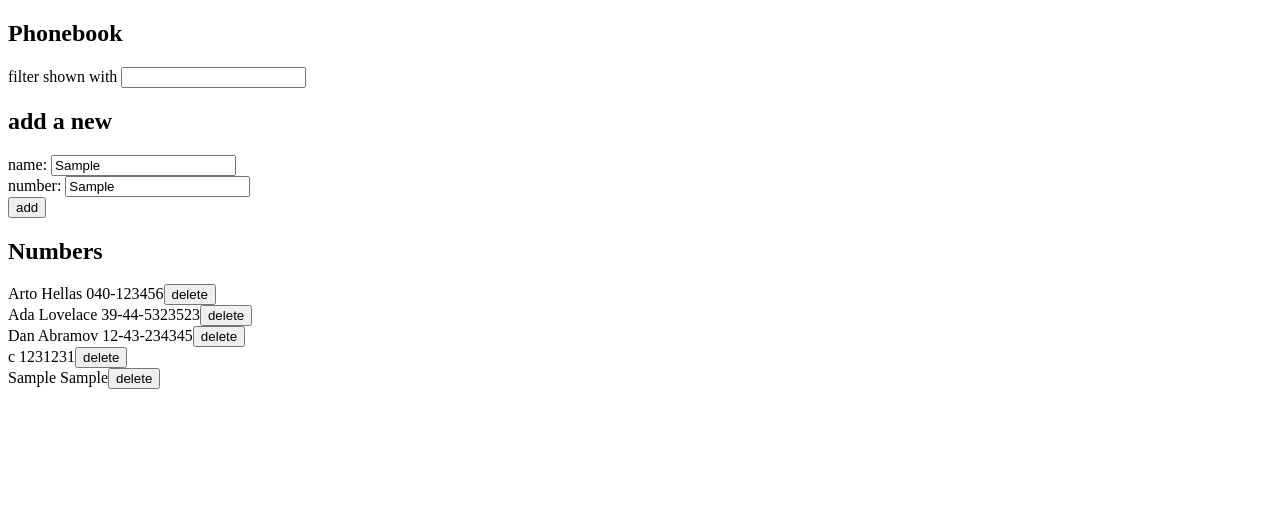
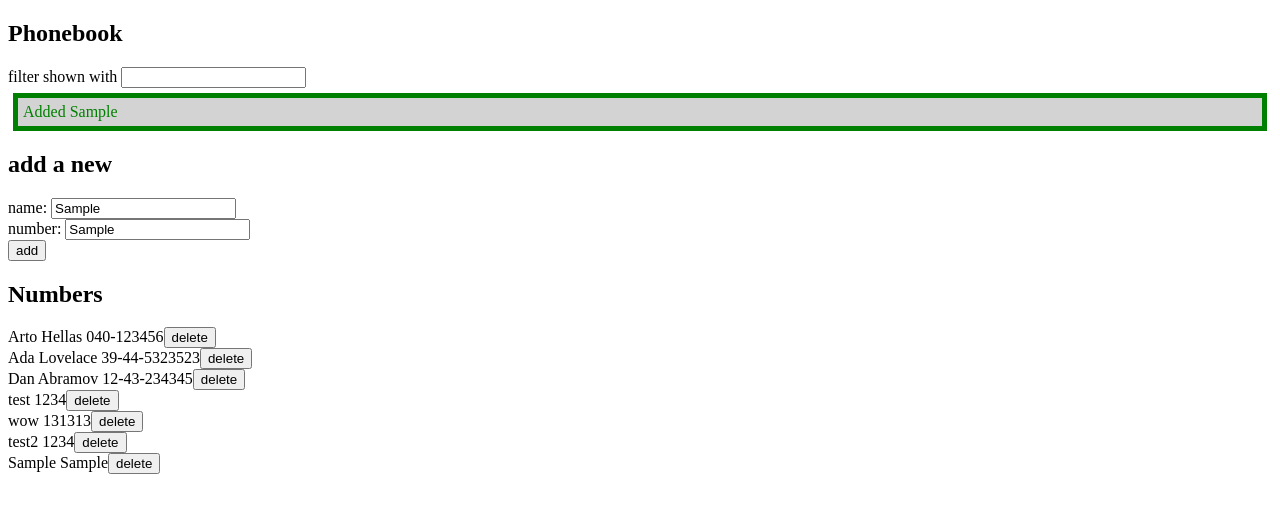
Before and after one commit to bp40/Full-Stack-Open-2022, a React (Create React App) app in the folder part2/phonebook/: page / in a window 1280 px wide. Both pictures are taken after typing "Sample", "Sample" into the empty fields and a click on the button "add". Shown: the top 512 px of the page. Built offline with nearby package versions, Linux system fonts and the light colour scheme; no server answers; data requests are answered from the project's data file.

Commit message:
ex 2.19-2.20 added add and error notifications

```diff
--- a/part2/phonebook/db.json
+++ b/part2/phonebook/db.json
@@ -16,8 +16,18 @@
       "id": 3
     },
     {
-      "name": "c",
-      "number": "1231231",
+      "name": "test ",
+      "number": "1234",
+      "id": 4
+    },
+    {
+      "name": "wow",
+      "number": "131313",
+      "id": 5
+    },
+    {
+      "name": "test2",
+      "number": "1234",
       "id": 6
     }
   ]
--- a/part2/phonebook/src/App.jsx
+++ b/part2/phonebook/src/App.jsx
@@ -1,12 +1,17 @@
 import React, { useEffect, useState } from 'react';
 import Filter from './components/Filter';
 import NewPersonForm from './components/NewPersonForm';
+import Notification from './components/Notification';
 import PersonsList from './components/PersonsList';
 import personsService from './services/personsService';
 
 function App() {
   const [persons, setPersons] = useState([]);
   const [searchTerm, setNewSearchTerm] = useState('');
+  const [alertMessage, setAlertMessage] = useState({
+    message: '',
+    isError: false,
+  });
 
   useEffect(() => {
     personsService.getAll().then((data) => {
@@ -23,14 +28,13 @@ function App() {
     <div>
       <h2>Phonebook</h2>
       <Filter searchTerm={searchTerm} handleSearchChange={handleSearchChange} />
-
-      <NewPersonForm persons={persons} setPersons={setPersons} />
-
-      <h2>Numbers</h2>
+      <Notification alertMessage={alertMessage} />
+      <NewPersonForm persons={persons} setPersons={setPersons} setAlertMessage={setAlertMessage} />
       <PersonsList
         persons={persons}
         searchTerm={searchTerm}
         setPersons={setPersons}
+        setAlertMessage={setAlertMessage}
       />
     </div>
   );
--- a/part2/phonebook/src/components/NewPersonForm.jsx
+++ b/part2/phonebook/src/components/NewPersonForm.jsx
@@ -2,7 +2,7 @@ import React, { useState } from 'react';
 
 import personsService from '../services/personsService';
 
-function NewPersonForm({ persons, setPersons }) {
+function NewPersonForm({ persons, setPersons, setAlertMessage }) {
   const [newName, setNewName] = useState('');
   const [newNumber, setNewNumber] = useState('');
 
@@ -44,10 +44,30 @@ function NewPersonForm({ persons, setPersons }) {
             setPersons(data);
           });
         });
+        setAlertMessage({
+          message: `Edited ${newPersonObject.name}`,
+          isError: false,
+        });
+        setTimeout(() => {
+          setAlertMessage({
+            message: '',
+            isError: false,
+          });
+        }, 5000);
       }
     } else {
       setPersons(persons.concat(newPersonObject));
       personsService.create(newPersonObject);
+      setAlertMessage({
+        message: `Added ${newPersonObject.name}`,
+        isError: false,
+      });
+      setTimeout(() => {
+        setAlertMessage({
+          message: '',
+          isError: false,
+        });
+      }, 5000);
     }
   };
 
--- /dev/null
+++ b/part2/phonebook/src/components/Notification.jsx
@@ -0,0 +1,37 @@
+import React from 'react';
+
+function Notification({ alertMessage }) {
+  const errorStyle = {
+    color: 'red',
+    border: '5px solid red',
+    backgroundColor: 'lightGrey',
+    padding: '5px',
+    margin: '5px',
+  };
+
+  const infoStyle = {
+    color: 'green',
+    border: '5px solid green',
+    backgroundColor: 'lightGrey',
+    padding: '5px',
+    margin: '5px',
+  };
+
+  if (alertMessage.message === '') {
+    return null;
+  }
+
+  let style = infoStyle;
+
+  if (alertMessage.isError === true) {
+    style = errorStyle;
+  }
+
+  return (
+    <div style={style}>
+      {alertMessage.message}
+    </div>
+  );
+}
+
+export default Notification;
--- a/part2/phonebook/src/components/Person.jsx
+++ b/part2/phonebook/src/components/Person.jsx
@@ -1,7 +1,7 @@
 import React from 'react';
 import personsService from '../services/personsService';
 
-function Person({ person, setPersons }) {
+function Person({ person, setPersons, setAlertMessage }) {
   const handleDelete = (event) => {
     const removeIndex = event.target.value;
     // eslint-disable-next-line no-alert
@@ -10,7 +10,18 @@ function Person({ person, setPersons }) {
         personsService.getAll().then((data) => {
           setPersons(data);
         });
-      });
+      }).catch((() => {
+        setAlertMessage({
+          message: `${person.name} is already removed`,
+          isError: true,
+        });
+        setTimeout(() => {
+          setAlertMessage({
+            message: '',
+            isError: false,
+          });
+        }, 5000);
+      }));
     }
   };
 
--- a/part2/phonebook/src/components/PersonsList.jsx
+++ b/part2/phonebook/src/components/PersonsList.jsx
@@ -1,13 +1,21 @@
-import React from "react";
-import Person from "./Person";
+import React from 'react';
+import Person from './Person';
 
-function PersonsList({ persons, searchTerm, setPersons }) {
+function PersonsList({
+  persons, searchTerm, setPersons, setErrorMessage,
+}) {
   return (
     <div>
+      <h2>Numbers</h2>
       {persons
         .filter((person) => person.name.toLowerCase().includes(searchTerm))
         .map((person) => (
-					<Person key={person.id} person={person} setPersons={setPersons} />
+          <Person
+            key={person.id}
+            setErrorMessage={setErrorMessage}
+            person={person}
+            setPersons={setPersons}
+          />
         ))}
     </div>
   );
--- a/part2/phonebook/src/services/personsService.jsx
+++ b/part2/phonebook/src/services/personsService.jsx
@@ -3,25 +3,21 @@ import axios from 'axios';
 const baseUrl = 'http://localhost:3001/persons';
 
 const getAll = () => {
-  console.info('fetching persons');
   const request = axios.get(baseUrl);
   return request.then((res) => res.data);
 };
 
 const create = (newPerson) => {
-  console.info('creating person');
   const request = axios.post(baseUrl, newPerson);
   return request.then((res) => res.data);
 };
 
 const remove = (id) => {
-  console.info('deleting person');
   const request = axios.delete(`${baseUrl}/${id}`);
   return request.then((res) => res.data);
 };
 
 const update = (id, newPerson) => {
-  console.info('updating person');
   const request = axios.put(`${baseUrl}/${id}`, newPerson);
   return request.then((res) => res.data);
 };
```
Also changed, not shown: part2/phonebook/.eslintrc.json. Lines whose indentation alone changed are shown as unchanged.
